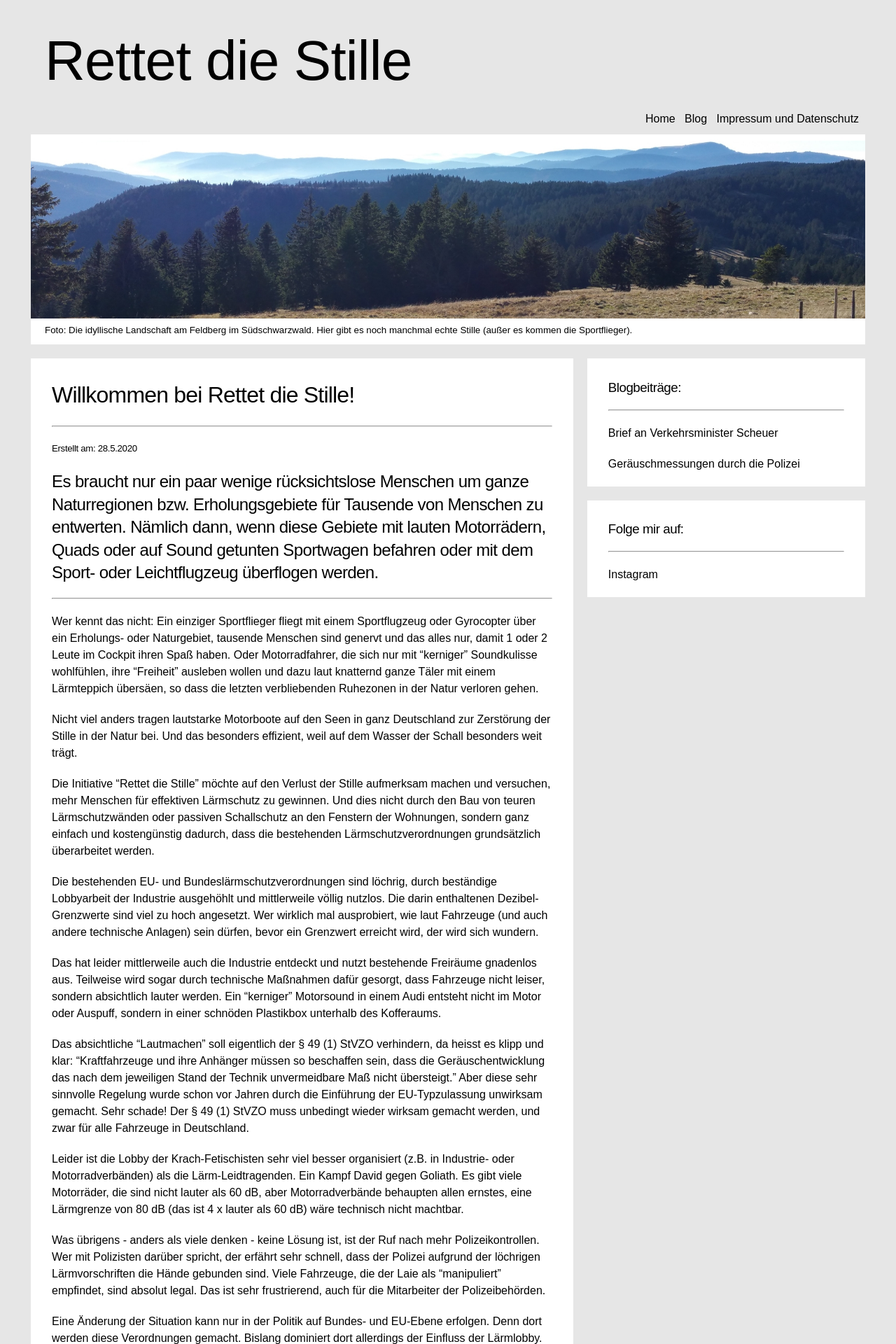
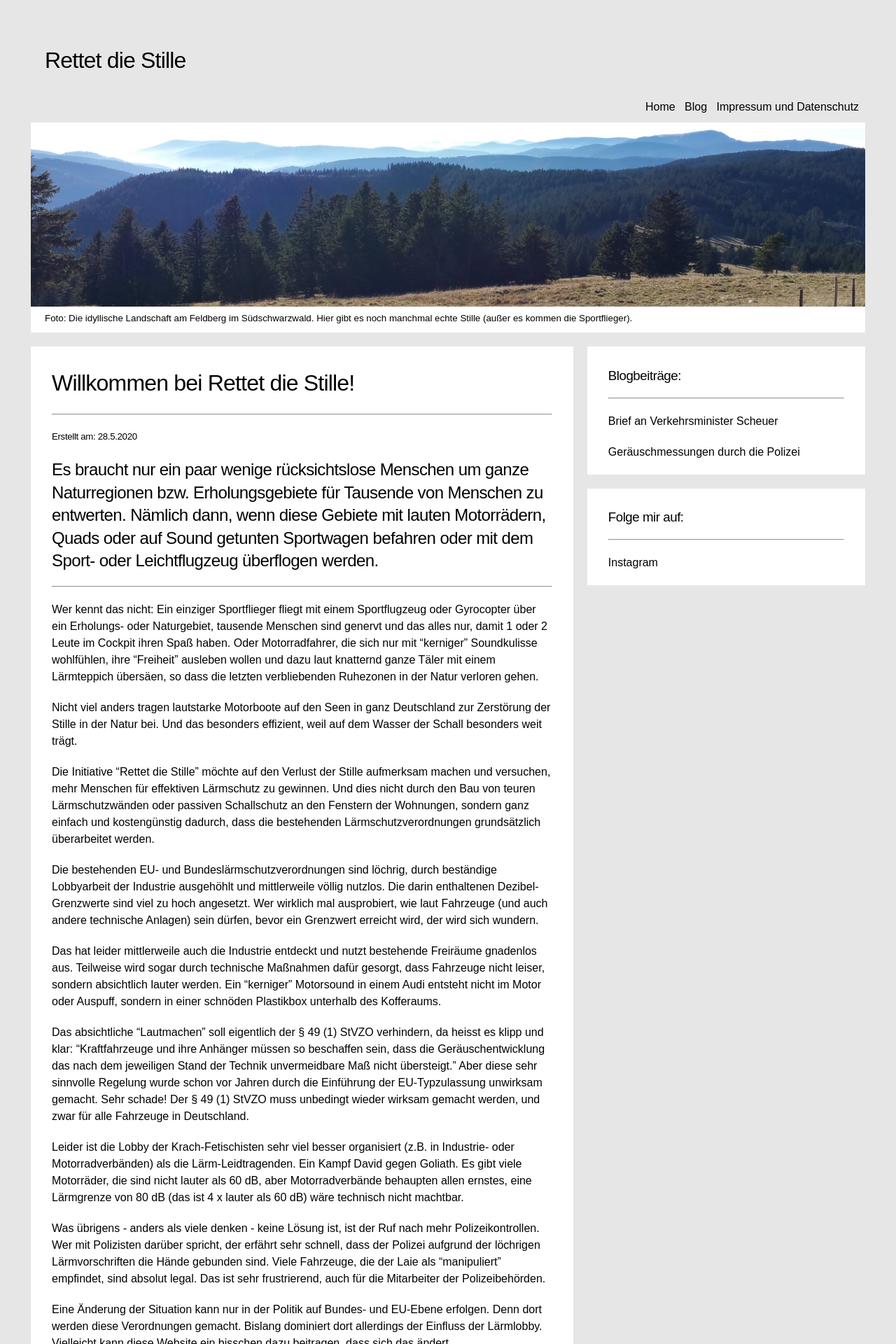
Before and after one commit to rettet-die-stille/rettet-die-stille.github.io, a Jekyll site: the page built from index.md, in a window 1280 px wide. Shown: the top 1920 px of the page at 70% size. Built offline with Jekyll 4.4.1, drawn with Linux system fonts in a browser that asks for light colours; our own code applies the rules of GitHub Pages for plain Markdown files.

Commit message:
Update _nav.html

```diff
--- a/_includes/_nav.html
+++ b/_includes/_nav.html
@@ -1,8 +1,6 @@
 <div class="nav">
     <h1>
-        <a href="/">
-            <span style="font-size: 2.5em" >Rettet die Stille</span>
-        </a>
+        <a href="/">Rettet die Stille</a>
     </h1>
     <div style="text-align: right;">
         <a href="/index.html">Home</a>&nbsp;&nbsp;
```
